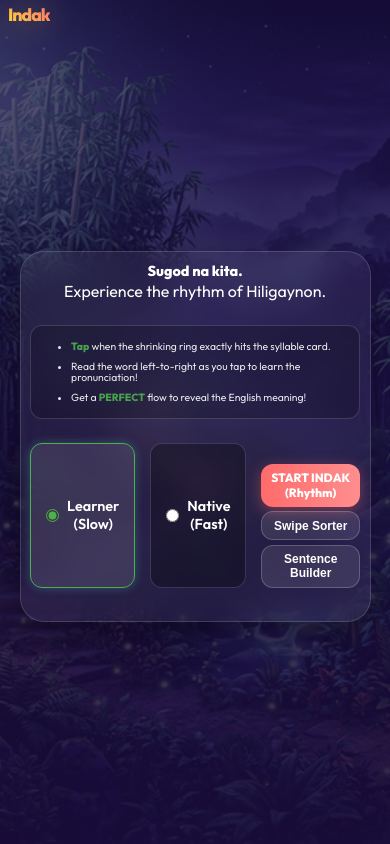
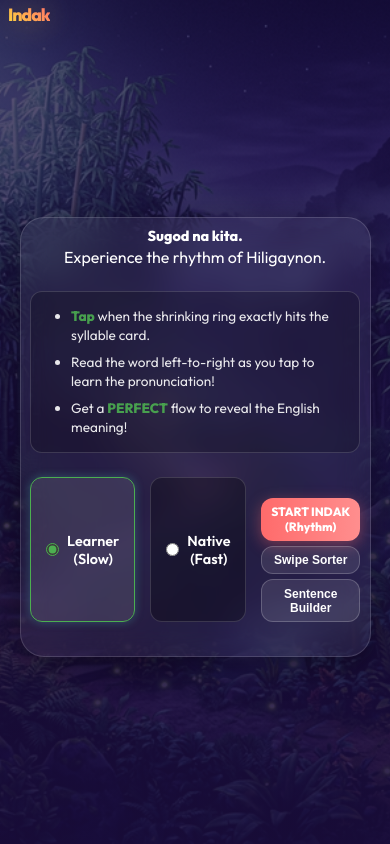
Before and after one commit to johnhager/indak, a website built with Vite: page index.html in a window 390 px wide. Built offline with nearby package versions, Linux system fonts and the light colour scheme.

Commit message:
style: increase instruction bullet font size for better mobile readability

```diff
--- a/style.css
+++ b/style.css
@@ -395,14 +395,14 @@ h1 {
     }
 
     .instructions {
-        padding: 5px;
-        margin: 0.4rem 0;
+        padding: 8px;
+        margin: 0.5rem 0;
     }
 
     .instructions li {
-        font-size: 0.65rem;
-        line-height: 1.1;
-        margin-bottom: 1px;
+        font-size: 0.85rem;
+        line-height: 1.4;
+        margin-bottom: 4px;
     }
 
     .speed-selector {
```
